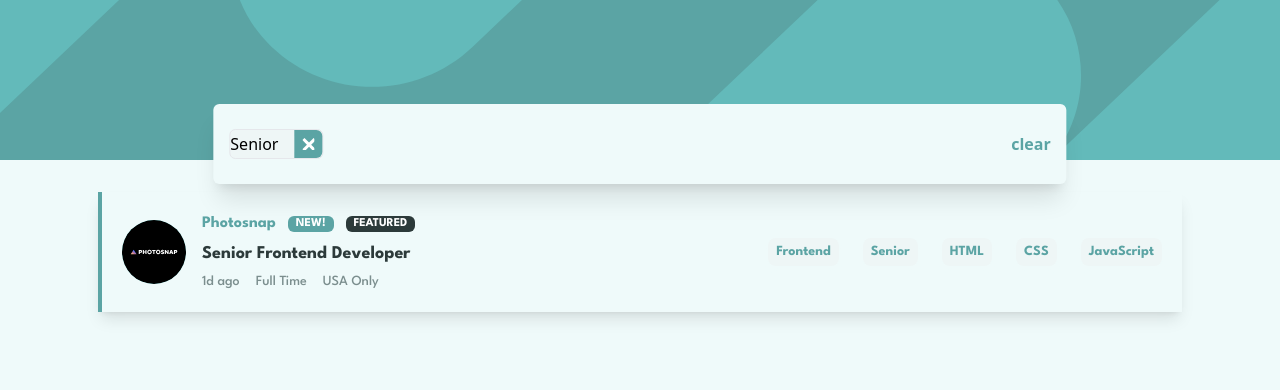
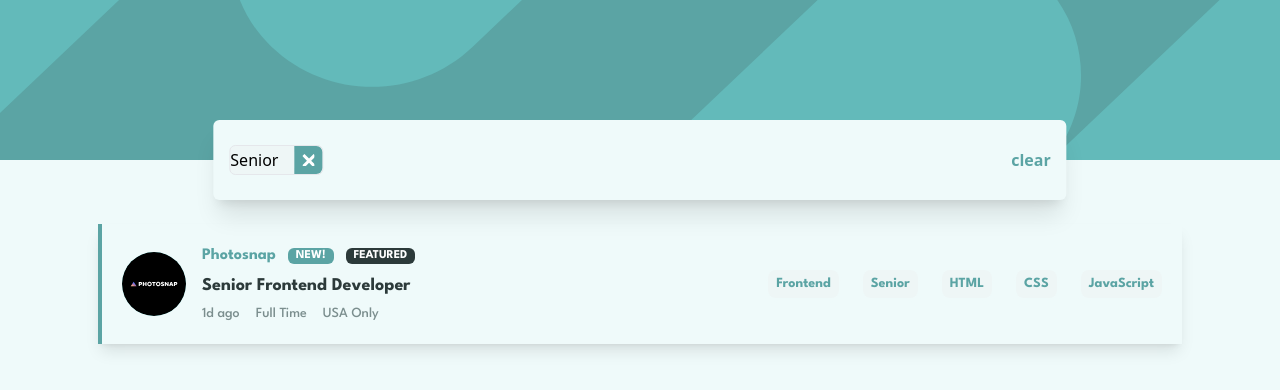
Before and after one commit to JohnAssebe/job-listing-with-filter, a React (Vite) app: page / in a window 1280 px wide. Both pictures are taken after a click on the element "Senior". Shown: the top 390 px of the page. Built offline with nearby package versions, Linux system fonts and the light colour scheme.

Commit message:
minor filter tag space update :sparkles:

```diff
--- a/src/views/index.jsx
+++ b/src/views/index.jsx
@@ -26,7 +26,7 @@ const JobLists = () => {
           className="object-cover w-full h-full md:hidden"
         />
         {filters.length > 0 && (
-          <div className="absolute bottom-0 flex items-center justify-between w-2/3 h-20 px-4 mb-4 -translate-x-1/2 translate-y-1/2 rounded-md shadow-xl bg-LightGrayishCyan left-1/2">
+          <div className="absolute bottom-0 flex items-center justify-between w-11/12 px-4 py-2 -translate-x-1/2 translate-y-1/2 rounded-md shadow-xl min-h-20 md:h-20 md:w-2/3 bg-LightGrayishCyan left-1/2">
             <div className="flex flex-wrap items-center justify-center gap-3">
               {filters.map((tag, _) => (
                 <div
@@ -62,7 +62,7 @@ const JobLists = () => {
           </div>
         )}
       </div>
-      <div className="max-w-[1100px] mx-auto px-2">
+      <div className="max-w-[1100px] mx-auto px-2 pt-14 md:pt-8">
         {taggedJobs.map((job, _) => (
           <JobCard key={_} job={job} handleUpdateFilter={handleUpdateFilter} />
         ))}
```
